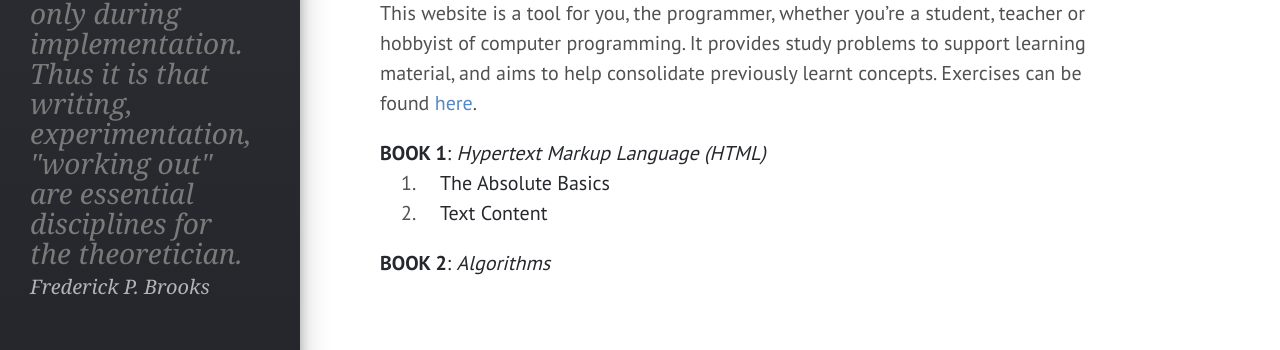
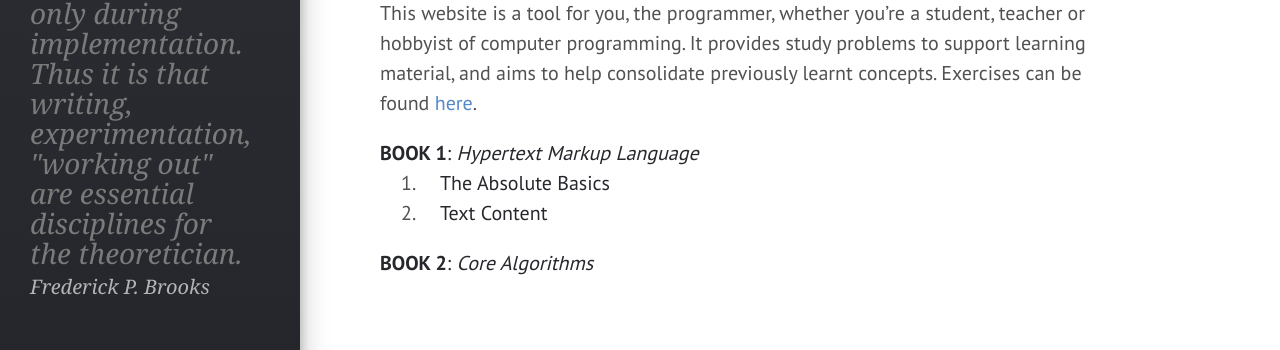
Before and after one commit to kranzuft/nodlim_old, a Jekyll site: the page built from index.md, in a window 1280 px wide. Shown: the part 291-641 px from the top of the page. Built offline with Jekyll 4.4.1, drawn with Linux system fonts in a browser that asks for light colours.

Commit message:
Minor formatting changes

```diff
--- a/_config.yml
+++ b/_config.yml
@@ -23,10 +23,10 @@ collections:
   html:
     booknum: 1
     topic: "Hypertext Markup Language"
-    title: "Hypertext Markup Language (HTML)"
+    title: "Hypertext Markup Language"
     output: true
   algo:
     booknum: 2
     topic: "Algorithms"
-    title: "Algorithms"
+    title: "Core Algorithms"
     output: true
```
